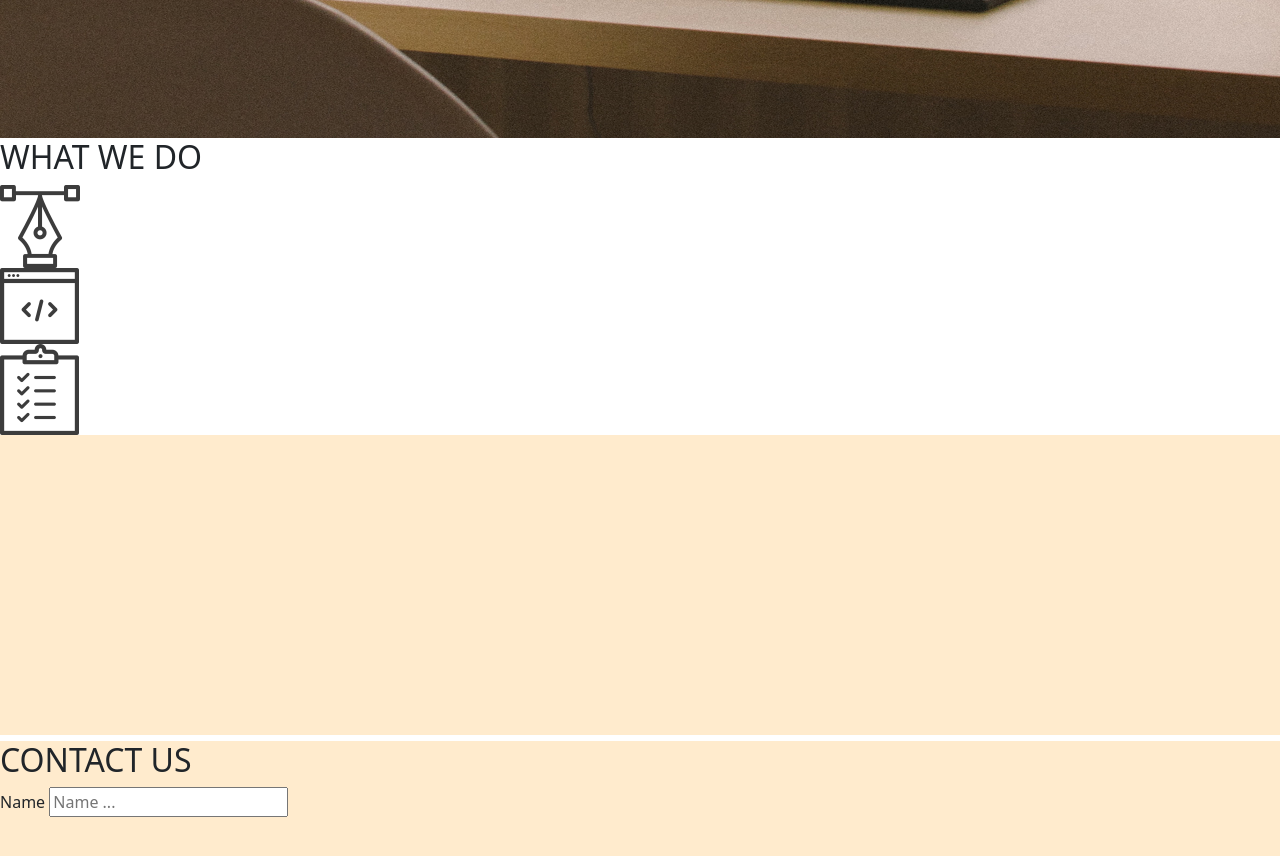
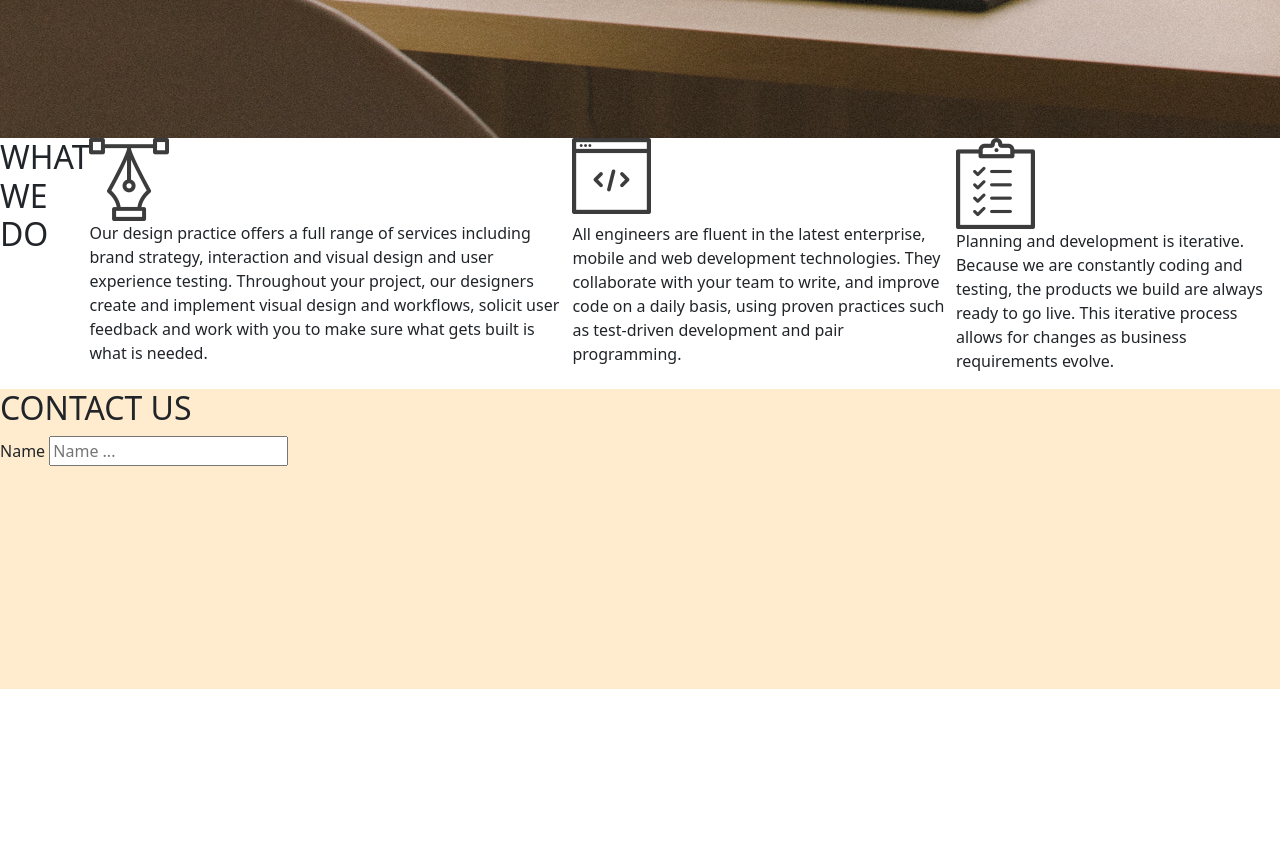
Before and after one commit to savanahagutu/week3_ip, a plain HTML site: page index.html in a window 1280 px wide. Shown: the part 1200-2056 px from the top of the page. After the commit the page ends 1889 px from the top, so only its background shows below. Drawn offline with Linux system fonts and the light colour scheme.

Commit message:
Added text what-section

```diff
--- a/css/style.css
+++ b/css/style.css
@@ -66,13 +66,15 @@ body{
     text-align: center;
 }
 
-.what-section{
-    height: 300px;
-    background-color: blanchedalmond;
-    display: inline-block;
-    width: 100%;
+#what-section{
+    display:flex;
+
 }
-.portfolio-sec{
+
+#what-section .design{
+
+}
+/*.portfolio-sec{
     height: 300px;
     background-color: blanchedalmond;
     display: inline-block;
--- a/index.html
+++ b/index.html
@@ -32,12 +32,16 @@
         <h2>WHAT WE DO</h2>
             <div class="design">
                 <img src="./services_icons/design_icon.png">
+                <p>Our design practice offers a full range of services including brand strategy, interaction and visual design and user experience testing. Throughout your project, our designers create and implement visual design and workflows, solicit user feedback and work with you to make sure what gets built is what is needed.</p>
             </div>
             <div class="development">
                 <img src="./services_icons/dev_icon.png">
+                <h3></h3>
+                <p>All engineers are fluent in the latest enterprise, mobile and web development technologies. They collaborate with your team to write, and improve code on a daily basis, using proven practices such as test-driven development and pair programming.</p>
             </div>
             <div class="product">
                 <img src="./services_icons/product_icon.png">
+                <p>Planning and development is iterative. Because we are constantly coding and testing, the products we build are always ready to go live. This iterative process allows for changes as business requirements evolve.</p>
             </div>
     </div>
     <div class="portfolio-sec"></div>
```
Lines whose indentation alone changed are shown as unchanged.
